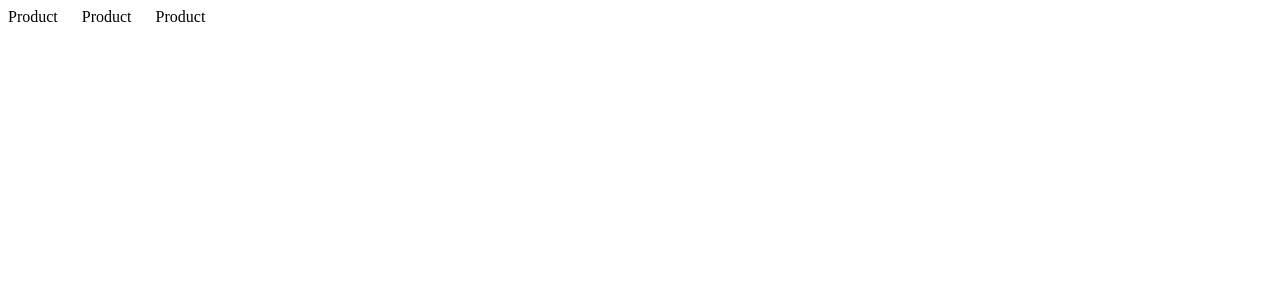
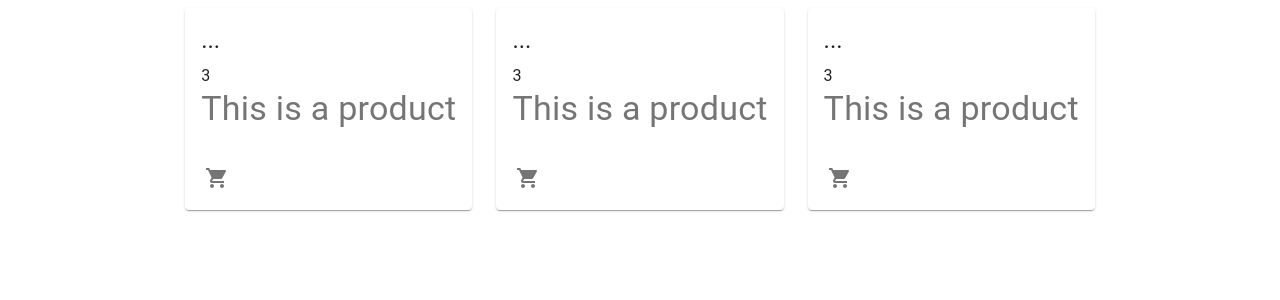
Before and after one commit to haydar-99/E-commerce, a React (Create React App) app in the folder client/: page / in a window 1280 px wide. Shown: the top 300 px of the page. Built offline with nearby package versions, Linux system fonts and the light colour scheme.

Commit message:
finished the producomponent, not styles added

```diff
--- a/client/src/components/products/Products.jsx
+++ b/client/src/components/products/Products.jsx
@@ -5,18 +5,18 @@ import Product from './product/Product';
 
 const Products = () => {
     const Products = [
-        {name: "...", id :0 , image:  "....." },
-        {name: "...", id :1 , image:  "....." },
-        {name: "...", id :2 , image:  "....." }
+        {name: "...", id :0 , image:  "https://www.google.com/imgres?imgurl=https%3A%2F%2Fstatic.vecteezy.com%2Fsystem%2Fresources%2Fpreviews%2F004%2F999%2F463%2Foriginal%2Fshopping-cart-icon-illustration-free-vector.jpg&imgrefurl=https%3A%2F%2Fwww.vecteezy.com%2Ffree-vector%2Fshopping-cart-icon&tbnid=3o2OQEGe8vTipM&vet=12ahUKEwjA67G0srL5AhVEhP0HHcI6AKEQMygIegUIARDmAQ..i&docid=Ekq15ECXc5mVoM&w=1920&h=1597&q=Cart&hl=sv&ved=2ahUKEwjA67G0srL5AhVEhP0HHcI6AKEQMygIegUIARDmAQ" , price: 3, description: "This is a product" },
+        {name: "...", id :1 , image:  "https://www.google.com/imgres?imgurl=https%3A%2F%2Fstatic.vecteezy.com%2Fsystem%2Fresources%2Fpreviews%2F004%2F999%2F463%2Foriginal%2Fshopping-cart-icon-illustration-free-vector.jpg&imgrefurl=https%3A%2F%2Fwww.vecteezy.com%2Ffree-vector%2Fshopping-cart-icon&tbnid=3o2OQEGe8vTipM&vet=12ahUKEwjA67G0srL5AhVEhP0HHcI6AKEQMygIegUIARDmAQ..i&docid=Ekq15ECXc5mVoM&w=1920&h=1597&q=Cart&hl=sv&ved=2ahUKEwjA67G0srL5AhVEhP0HHcI6AKEQMygIegUIARDmAQ" , price: 3, description: "This is a product" },
+        {name: "...", id :2 , image:  "https://www.google.com/imgres?imgurl=https%3A%2F%2Fstatic.vecteezy.com%2Fsystem%2Fresources%2Fpreviews%2F004%2F999%2F463%2Foriginal%2Fshopping-cart-icon-illustration-free-vector.jpg&imgrefurl=https%3A%2F%2Fwww.vecteezy.com%2Ffree-vector%2Fshopping-cart-icon&tbnid=3o2OQEGe8vTipM&vet=12ahUKEwjA67G0srL5AhVEhP0HHcI6AKEQMygIegUIARDmAQ..i&docid=Ekq15ECXc5mVoM&w=1920&h=1597&q=Cart&hl=sv&ved=2ahUKEwjA67G0srL5AhVEhP0HHcI6AKEQMygIegUIARDmAQ" , price: 3, description: "This is a product" }
     ];
 
   return (
     <div>
-        <Grid container spacing={3} >
+        <Grid container justifyContent ='center' spacing={3} >
             {
                 Products.map( (product) =>  (
                     <Grid item key={product.id}>
-                        <Product/>
+                        <Product product={product}/>
                     </Grid>
                 ))
             }
--- a/client/src/components/products/product/Product.jsx
+++ b/client/src/components/products/product/Product.jsx
@@ -1,8 +1,28 @@
+import { Card, CardActions, CardContent, CardMedia, Typography, IconButton } from '@material-ui/core'
+import {ShoppingCart} from "@material-ui/icons"
 import React from 'react'
 
-const Product = () => {
+const Product = ({product}) => {
   return (
-    <div>Product</div>
+    <Card>
+      <CardMedia image={product.image} title= {product.name} />
+      <CardContent>
+        <div>
+          <Typography variant='h5' gutterBottom>
+            {product.name}
+          </Typography>
+          <Typography>
+            {product.price}
+          </Typography>
+          <Typography variant='h4' color='textSecondary'>{product.description}</Typography>
+        </div>
+      </CardContent>
+      <CardActions>
+        <IconButton aria-label='Add to cart'>
+            <ShoppingCart/>
+        </IconButton>
+      </CardActions>
+    </Card>
   )
 }
 
```
